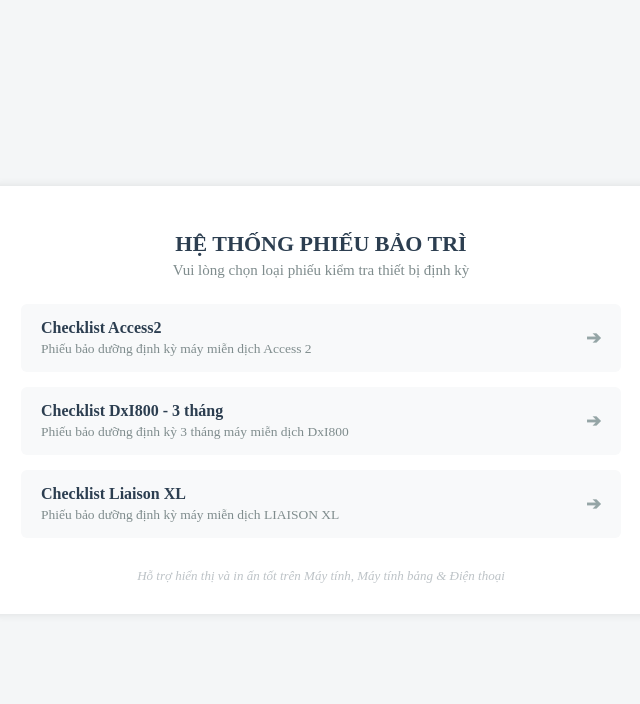
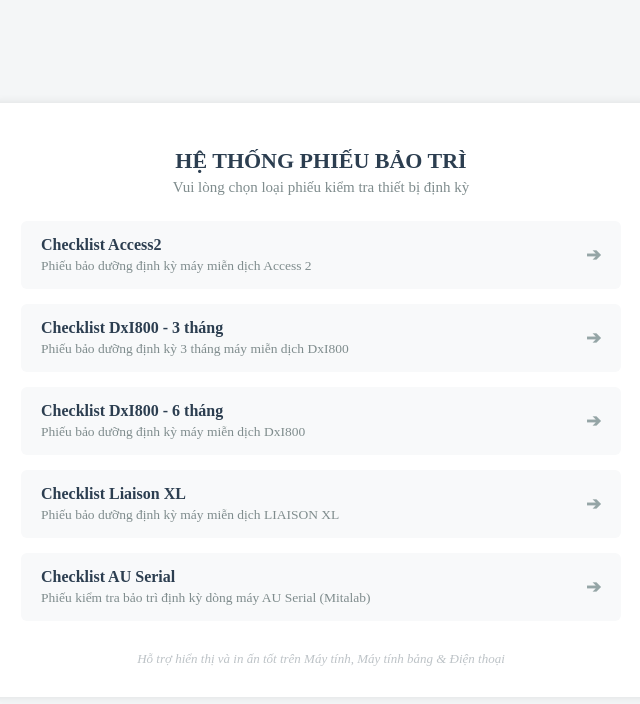
Before and after one commit to congdaifx-star/Checklist-bao-tri-may, a plain HTML site: page index.html in a window 1280 px wide. Shown: the whole page, without its empty margins (319-959 px from the left). Drawn offline with Linux system fonts and the light colour scheme.

Commit message:
Add files via upload

```diff
--- a/index.html
+++ b/index.html
@@ -102,7 +102,7 @@
             <div class="arrow">➔</div>
         </a>
 
-        <!-- Nút số 2: DxI800 -->
+        <!-- Nút số 2: DxI800 - 3 tháng -->
         <a href="Checklist_DxI-3thang.html" class="menu-item">
             <div class="text-group">
                 <span class="title-text">Checklist DxI800 - 3 tháng</span>
@@ -111,11 +111,29 @@
             <div class="arrow">➔</div>
         </a>
 
-        <!-- NÚT MỚI THÊM: LIAISON XL -->
+ <!-- Nút mới số 3: DxI800 - 6 tháng -->
+        <a href="Checklist_DxI_6tháng.html" class="menu-item">
+            <div class="text-group">
+                <span class="title-text">Checklist DxI800 - 6 tháng</span>
+                <span class="desc-text">Phiếu bảo dưỡng định kỳ máy miễn dịch DxI800</span>
+            </div>
+            <div class="arrow">➔</div>
+        </a>
+
+        <!-- Nút số 4: LIAISON XL -->
         <a href="Checklist_LiaisonXL.html" class="menu-item">
             <div class="text-group">
                 <span class="title-text">Checklist Liaison XL</span>
                 <span class="desc-text">Phiếu bảo dưỡng định kỳ máy miễn dịch LIAISON XL</span>
+            </div>
+            <div class="arrow">➔</div>
+        </a>
+
+        <!-- Nút mới số 5: AU Serial -->
+        <a href="Checklist_AU.html" class="menu-item">
+            <div class="text-group">
+                <span class="title-text">Checklist AU Serial</span>
+                <span class="desc-text">Phiếu kiểm tra bảo trì định kỳ dòng máy AU Serial (Mitalab)</span>
             </div>
             <div class="arrow">➔</div>
         </a>
```
